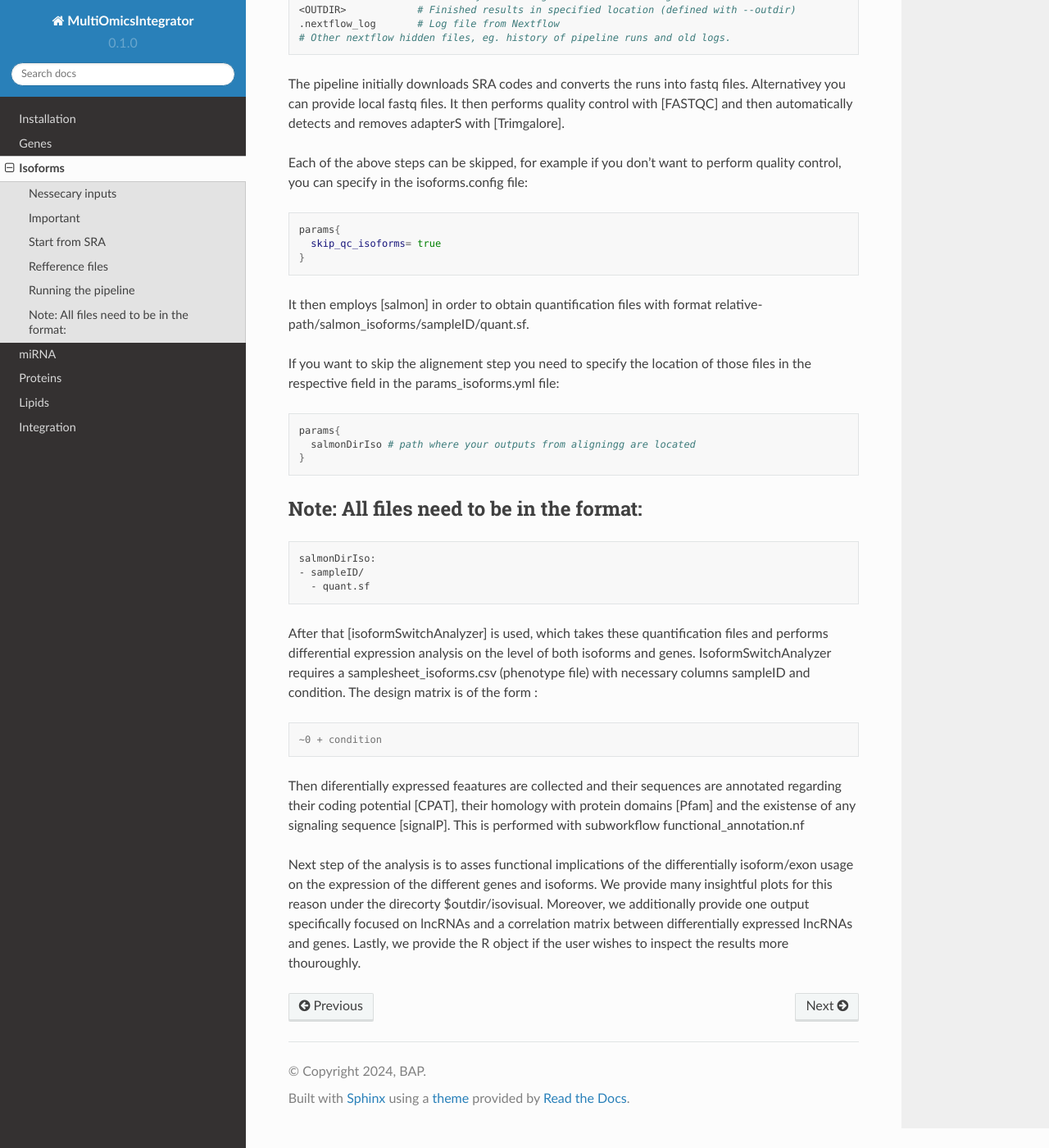
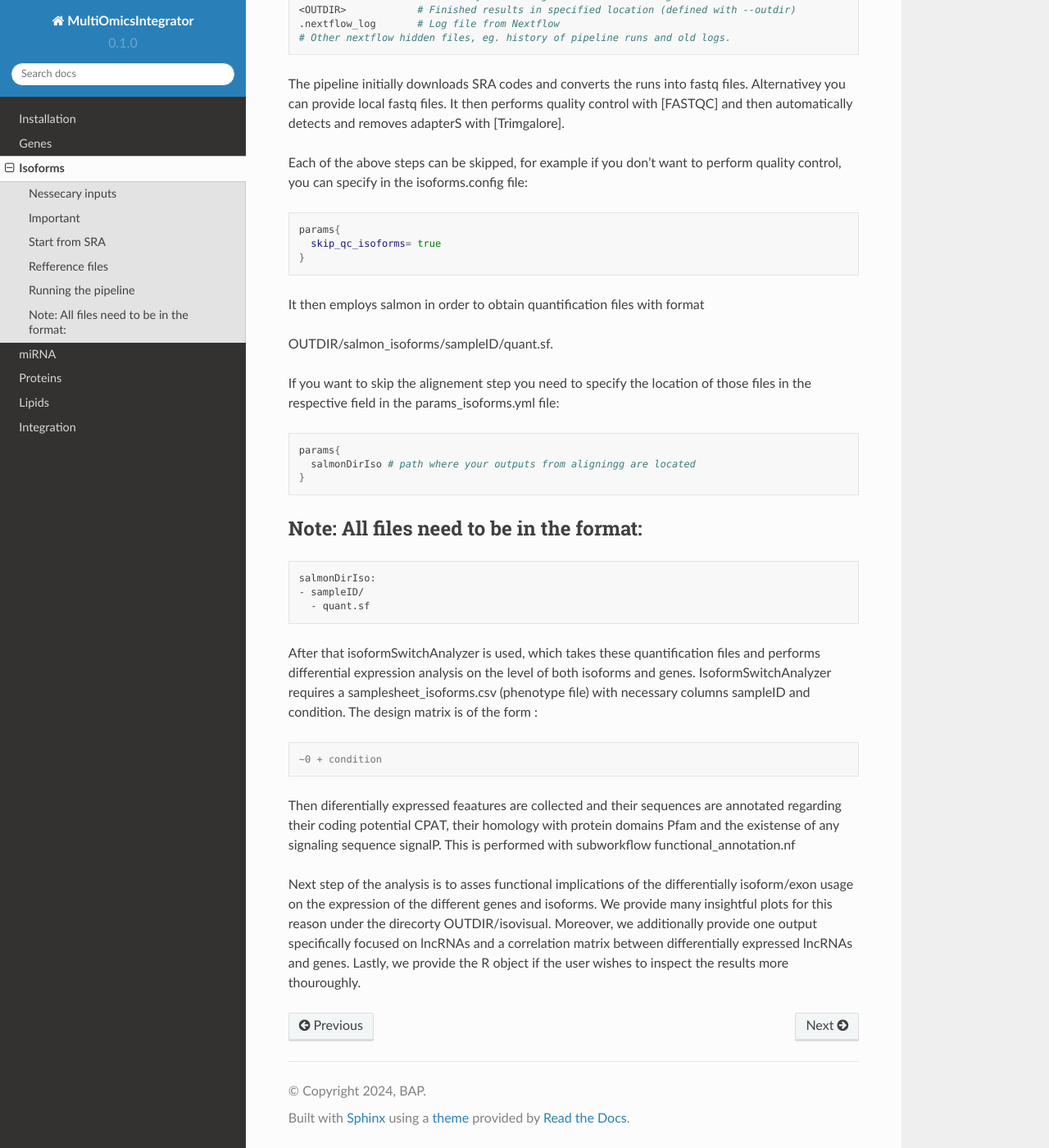
Before and after one commit to Bianca-Pasat/MOI, a Sphinx documentation site: the page built from docs/source/isoforms.rst, in a window 1280 px wide and 1400 px high, scrolled down 2253 px. Shown: the whole window at 82% size. Built offline with Sphinx 7.4.7 and the Read the Docs theme 2.0.0, drawn with Linux system fonts in a browser that asks for light colours; pages that are not in the unit, such as notebooks, are missing from menus; some of the changed text lies outside the part shown.

Commit message:
Update isoforms.rst

```diff
--- a/docs/source/isoforms.rst
+++ b/docs/source/isoforms.rst
@@ -44,19 +44,19 @@
 | m |                                                                   |
 | n |                                                                   |
 +===+===================================================================+
-| ` | Custom sample name. This entry will be identical for multiple     |
-| ` | sequencing libraries/runs from the same sample. Spaces in sample  |
+|   | Custom sample name. This entry will be identical for multiple     |
+|   | sequencing libraries/runs from the same sample. Spaces in sample  |
 | s | names are automatically converted to underscores (``_``).         |
 | a |                                                                   |
 | m |                                                                   |
 | p |                                                                   |
 | l |                                                                   |
 | e |                                                                   |
-| ` |                                                                   |
-| ` |                                                                   |
+|   |                                                                   |
+|   |                                                                   |
 +---+-------------------------------------------------------------------+
-| ` | Full path to FastQ file for Illumina short reads 1. File has to   |
-| ` | be gzipped and have the extension “.fastq.gz” or “.fq.gz”.        |
+|   | Full path to FastQ file for Illumina short reads 1. File has to   |
+|   | be gzipped and have the extension “.fastq.gz” or “.fq.gz”.        |
 | f |                                                                   |
 | a |                                                                   |
 | s |                                                                   |
@@ -64,11 +64,11 @@
 | q |                                                                   |
 | _ |                                                                   |
 | 1 |                                                                   |
-| ` |                                                                   |
-| ` |                                                                   |
+|   |                                                                   |
+|   |                                                                   |
 +---+-------------------------------------------------------------------+
-| ` | Full path to FastQ file for Illumina short reads 2. File has to   |
-| ` | be gzipped and have the extension “.fastq.gz” or “.fq.gz”.        |
+|   | Full path to FastQ file for Illumina short reads 2. File has to   |
+|   | be gzipped and have the extension “.fastq.gz” or “.fq.gz”.        |
 | f |                                                                   |
 | a |                                                                   |
 | s |                                                                   |
@@ -76,11 +76,11 @@
 | q |                                                                   |
 | _ |                                                                   |
 | 2 |                                                                   |
-| ` |                                                                   |
-| ` |                                                                   |
+|   |                                                                   |
+|   |                                                                   |
 +---+-------------------------------------------------------------------+
-| ` | Custom sample name. This entry will be identical for multiple     |
-| ` | sequencing libraries/runs from the same sample. Spaces in sample  |
+|   | Custom sample name. This entry will be identical for multiple     |
+|   | sequencing libraries/runs from the same sample. Spaces in sample  |
 | s | names are automatically converted to underscores (``_``).         |
 | t |                                                                   |
 | r |                                                                   |
@@ -91,11 +91,11 @@
 | e |                                                                   |
 | s |                                                                   |
 | s |                                                                   |
-| ` |                                                                   |
-| ` |                                                                   |
+|   |                                                                   |
+|   |                                                                   |
 +---+-------------------------------------------------------------------+
-| ` | Metadata describing your test condition (or treatment, or state   |
-| ` | etc)                                                              |
+|   | Metadata describing your test condition (or treatment, or state   |
+|   | etc)                                                              |
 | c |                                                                   |
 | o |                                                                   |
 | n |                                                                   |
@@ -105,18 +105,18 @@
 | i |                                                                   |
 | o |                                                                   |
 | n |                                                                   |
-| ` |                                                                   |
-| ` |                                                                   |
+|   |                                                                   |
+|   |                                                                   |
 +---+-------------------------------------------------------------------+
-| ` | Describes unwanted source of variation (e.g. technical            |
-| ` | replicates, different platfroms, different batches etc.).         |
+|   | Describes unwanted source of variation (e.g. technical            |
+|   | replicates, different platfroms, different batches etc.).         |
 | b |                                                                   |
 | a |                                                                   |
 | t |                                                                   |
 | c |                                                                   |
 | h |                                                                   |
-| ` |                                                                   |
-| ` |                                                                   |
+|   |                                                                   |
+|   |                                                                   |
 +---+-------------------------------------------------------------------+
 
 Start from SRA
@@ -134,7 +134,7 @@
    SRR2015760,SRX10229042,1
    SRR2015761,SRX10229053,1
 
-An `example samplesheet <../assets/samplesheet_isoforms.csv>`__ has been
+An `example samplesheet <https://github.com/ASAGlab/MOI--An-integrated-solution-for-omics-analyses/blob/main/assets/samplesheet_isoforms.csv>`__ has been
 provided with the pipeline.
 
 Refference files
@@ -211,8 +211,11 @@
      skip_qc_isoforms= true
    }
 
-It then employs [salmon] in order to obtain quantification files with
-format relative-path/salmon_isoforms/sampleID/quant.sf.
+It then employs salmon in order to obtain quantification files with
+format
+::
+
+OUTDIR/salmon_isoforms/sampleID/quant.sf.
 
 If you want to skip the alignement step you need to specify the location
 of those files in the respective field in the params_isoforms.yml file:
@@ -232,7 +235,7 @@
    - sampleID/
      - quant.sf
 
-After that [isoformSwitchAnalyzer] is used, which takes these
+After that isoformSwitchAnalyzer is used, which takes these
 quantification files and performs differential expression analysis on
 the level of both isoforms and genes. IsoformSwitchAnalyzer requires a
 samplesheet_isoforms.csv (phenotype file) with necessary columns
@@ -243,14 +246,14 @@
    ~0 + condition
 
 Then diferentially expressed feaatures are collected and their sequences
-are annotated regarding their coding potential [CPAT], their homology
-with protein domains [Pfam] and the existense of any signaling sequence
-[signalP]. This is performed with subworkflow functional_annotation.nf
+are annotated regarding their coding potential CPAT, their homology
+with protein domains Pfam and the existense of any signaling sequence
+signalP. This is performed with subworkflow functional_annotation.nf
 
 Next step of the analysis is to asses functional implications of the
 differentially isoform/exon usage on the expression of the different
 genes and isoforms. We provide many insightful plots for this reason
-under the direcorty $outdir/isovisual. Moreover, we additionally provide
+under the direcorty OUTDIR/isovisual. Moreover, we additionally provide
 one output specifically focused on lncRNAs and a correlation matrix
 between differentially expressed lncRNAs and genes. Lastly, we provide
 the R object if the user wishes to inspect the results more thouroughly.
```
Also changed, not shown: other parts of docs/source/isoforms.rst (+1 -1 lines).
